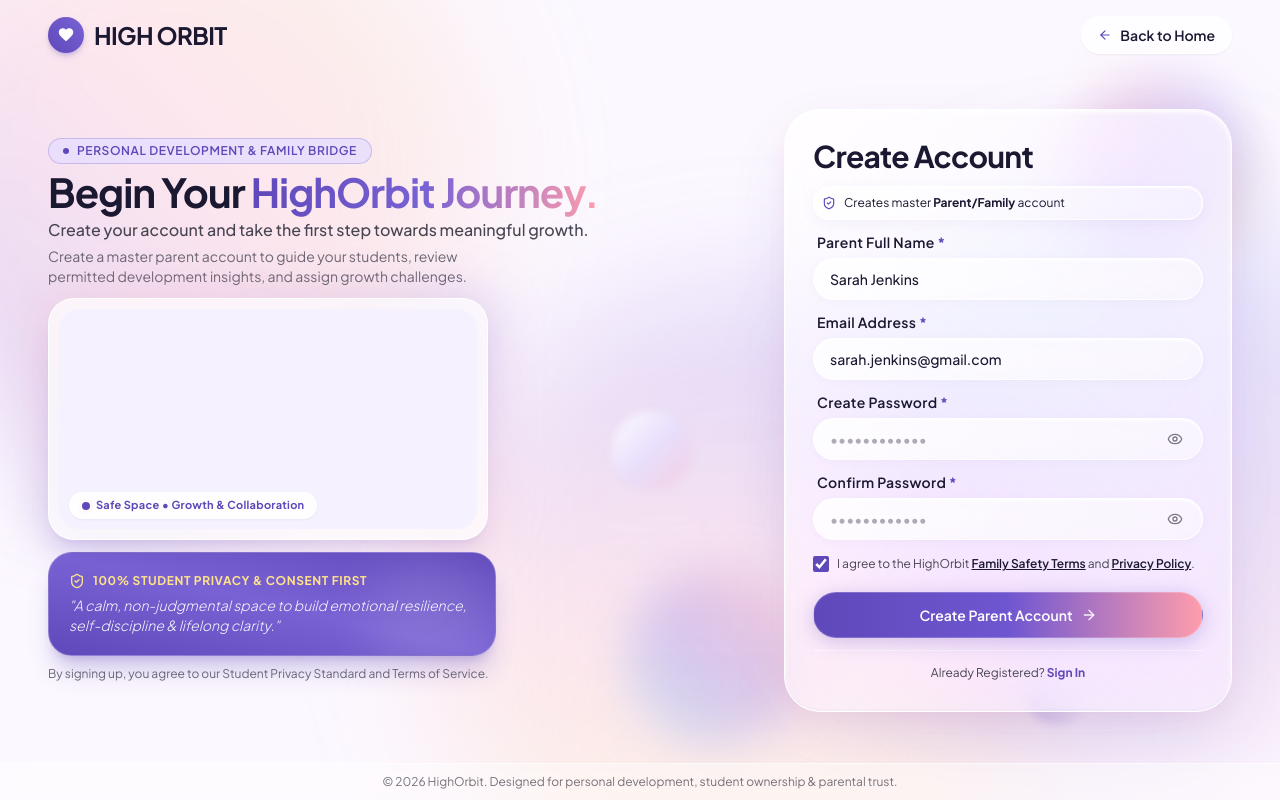
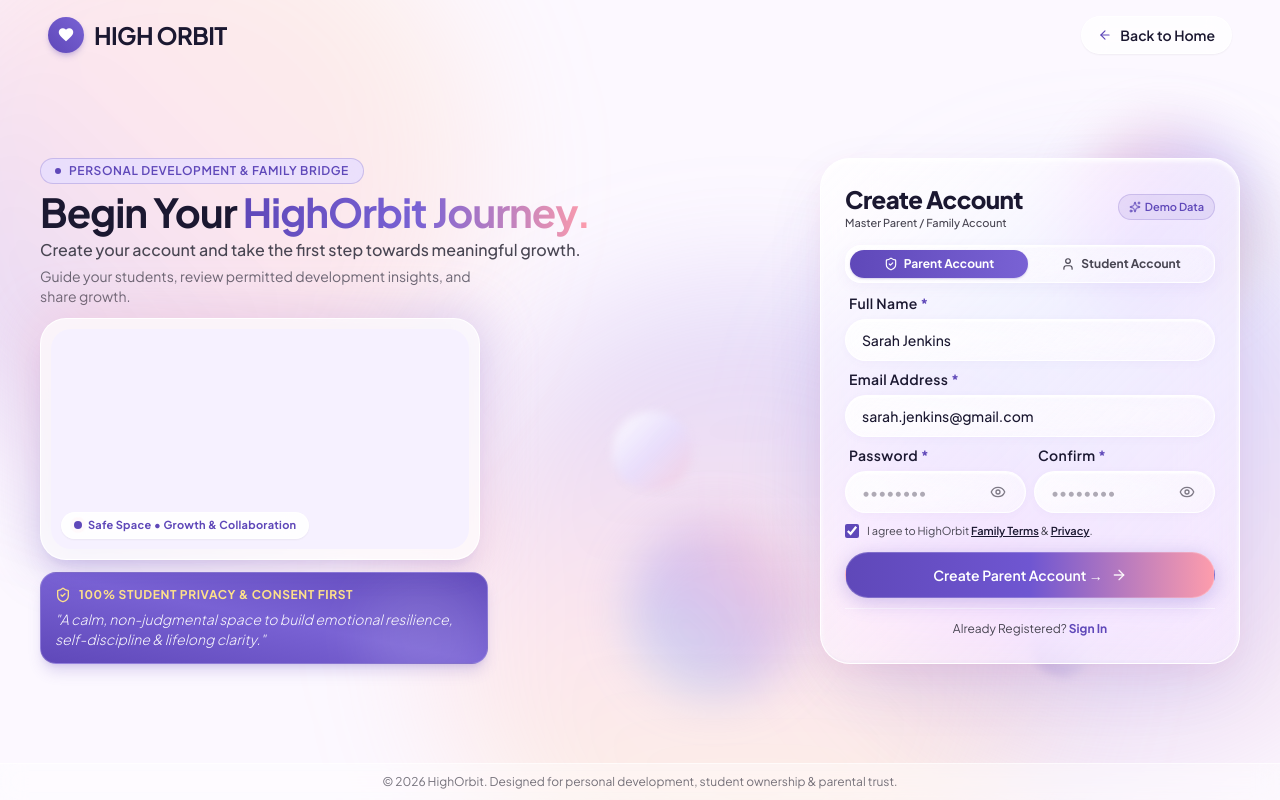
Before and after one commit to dwivedid544-source/Student-parent-guide, a React (Vite) app: page /register in a window 1280 px wide. Built offline with nearby package versions, Linux system fonts and the light colour scheme; a web font is replaced by a local one.

Commit message:
registration page

```diff
--- a/src/components/common/AuthLayout.jsx
+++ b/src/components/common/AuthLayout.jsx
@@ -12,7 +12,7 @@ export const AuthLayout = ({
   children,
 }) => {
   return (
-    <div className="relative min-h-screen lg:h-screen w-full flex flex-col justify-between bg-[#FCF8FF] text-on-surface font-sans selection:bg-primary selection:text-white overflow-x-hidden lg:overflow-hidden">
+    <div className="relative min-h-screen lg:h-screen w-full flex flex-col justify-between bg-[#FCF8FF] text-on-surface font-sans selection:bg-primary selection:text-white overflow-x-hidden overflow-y-auto lg:overflow-hidden">
 
       {/* Background Soft Gradients & Floating Pastel Depth Orbs */}
       <div className="absolute inset-0 pointer-events-none overflow-hidden z-0">
@@ -42,7 +42,7 @@ export const AuthLayout = ({
       </header>
 
       {/* Main Two-Column Layout */}
-      <main className="relative z-10 flex-1 max-w-7xl w-full mx-auto px-4 sm:px-6 lg:px-12 py-2 sm:py-3 flex items-center">
+      <main className="relative z-10 flex-1 max-w-7xl w-full mx-auto px-4 sm:px-6 lg:px-10 py-2 sm:py-3 my-auto flex items-center justify-center">
         <div className="w-full grid grid-cols-1 lg:grid-cols-12 gap-6 lg:gap-10 items-center">
 
           {/* Left Column: HighOrbit Welcome & Visual */}
@@ -81,7 +81,7 @@ export const AuthLayout = ({
             </div>
 
             {/* Editorial Highlight Card (Purple Gradient Quote Box) */}
-            <div className="p-4 sm:p-5 rounded-3xl bg-gradient-to-tr from-primary via-primary-container to-[#624bbc] text-white max-w-md shadow-xl shadow-primary/25 relative overflow-hidden border border-white/20">
+            <div className="p-3 sm:p-3.5 rounded-2xl bg-gradient-to-tr from-primary via-primary-container to-[#624bbc] text-white max-w-md shadow-lg shadow-primary/20 relative overflow-hidden border border-white/20">
               <div className="absolute top-0 right-0 w-32 h-32 rounded-full bg-white/10 blur-xl pointer-events-none" />
               <div className="flex items-center gap-2 text-xs font-bold uppercase tracking-wider text-[#FFE28A] mb-1.5">
                 <ShieldCheck className="w-4 h-4 text-[#FFE28A]" />
@@ -110,7 +110,7 @@ export const AuthLayout = ({
             <div className="absolute -bottom-3 right-1/4 w-16 h-16 rounded-full bg-gradient-to-tr from-primary/25 to-white/70 blur-sm pointer-events-none z-0" />
 
             {/* The Main Frosted Glass Card */}
-            <div className="relative z-10 w-full max-w-md rounded-[36px] p-5 sm:p-7 highorbit-glass-card">
+            <div className="relative z-10 w-full max-w-[420px] rounded-[30px] p-5 sm:p-6 highorbit-glass-card shadow-xl">
               {cardTitle && (
                 <h2 className="text-2xl sm:text-3xl font-bold text-on-surface tracking-tight mb-3">
                   {cardTitle}
--- a/src/pages/RegisterPage.jsx
+++ b/src/pages/RegisterPage.jsx
@@ -1,6 +1,6 @@
 import React, { useState } from 'react';
 import { Link, useNavigate } from 'react-router-dom';
-import { ShieldCheck, Check, ArrowRight, Loader2 } from 'lucide-react';
+import { ShieldCheck, User, Check, ArrowRight, Loader2, Sparkles, KeyRound } from 'lucide-react';
 import { AuthLayout } from '../components/common/AuthLayout';
 import { FormInput } from '../components/common/FormInput';
 import { PrimaryButton } from '../components/common/PrimaryButton';
@@ -8,9 +8,13 @@ import { useOnboarding } from '../context/OnboardingContext';
 
 export const RegisterPage = () => {
   const navigate = useNavigate();
-  const { registerParent } = useOnboarding();
+  const { registerParent, registerStudent } = useOnboarding();
 
-  const [formData, setFormData] = useState({
+  // Active Role Tab: 'PARENT' | 'STUDENT'
+  const [activeTab, setActiveTab] = useState('PARENT');
+
+  // Parent Form State
+  const [parentFormData, setParentFormData] = useState({
     fullName: 'Sarah Jenkins',
     email: 'sarah.jenkins@gmail.com',
     password: '',
@@ -18,38 +22,25 @@ export const RegisterPage = () => {
     agreeTerms: true,
   });
 
+  // Student Form State
+  const [studentFormData, setStudentFormData] = useState({
+    fullName: 'Alex Parker',
+    email: 'alex.parker@college.edu',
+    grade: 'Grade 11 / College Prep',
+    password: '',
+    confirmPassword: '',
+    familyKey: '',
+    agreeTerms: true,
+  });
+
   const [errors, setErrors] = useState({});
+  const [studentErrors, setStudentErrors] = useState({});
   const [isLoading, setIsLoading] = useState(false);
   const [successMsg, setSuccessMsg] = useState('');
 
-  // Password strength (1 to 4)
-  const getPasswordStrength = (pass) => {
-    if (!pass) return { score: 0, label: '', color: 'bg-gray-200' };
-    let score = 0;
-    if (pass.length >= 6) score += 1;
-    if (pass.length >= 9) score += 1;
-    if (/[A-Z]/.test(pass) && /[0-9]/.test(pass)) score += 1;
-    if (/[^A-Za-z0-9]/.test(pass)) score += 1;
-
-    switch (score) {
-      case 1:
-        return { score: 1, label: 'Weak', color: 'bg-red-400', textColor: 'text-red-600' };
-      case 2:
-        return { score: 2, label: 'Fair', color: 'bg-amber-400', textColor: 'text-amber-600' };
-      case 3:
-        return { score: 3, label: 'Good', color: 'bg-secondary-container', textColor: 'text-secondary-container' };
-      case 4:
-        return { score: 4, label: 'Strong', color: 'bg-primary', textColor: 'text-primary' };
-      default:
-        return { score: 1, label: 'Weak', color: 'bg-red-400', textColor: 'text-red-600' };
-    }
-  };
-
-  const strength = getPasswordStrength(formData.password);
-
-  const handleChange = (e) => {
+  const handleParentChange = (e) => {
     const { name, value, type, checked } = e.target;
-    setFormData((prev) => ({
+    setParentFormData((prev) => ({
       ...prev,
       [name]: type === 'checkbox' ? checked : value,
     }));
@@ -58,55 +49,104 @@ export const RegisterPage = () => {
     }
   };
 
-  const validate = () => {
+  const handleStudentChange = (e) => {
+    const { name, value, type, checked } = e.target;
+    setStudentFormData((prev) => ({
+      ...prev,
+      [name]: type === 'checkbox' ? checked : value,
+    }));
+    if (studentErrors[name]) {
+      setStudentErrors((prev) => ({ ...prev, [name]: '' }));
+    }
+  };
+
+  // Demo auto-filler
+  const fillDemoCredentials = () => {
+    if (activeTab === 'PARENT') {
+      setParentFormData({
+        fullName: 'Sarah Jenkins',
+        email: 'sarah.jenkins@gmail.com',
+        password: 'Password123!',
+        confirmPassword: 'Password123!',
+        agreeTerms: true,
+      });
+      setErrors({});
+    } else {
+      setStudentFormData({
+        fullName: 'Alex Parker',
+        email: 'alex.parker@college.edu',
+        grade: 'Grade 11 / College Prep',
+        password: 'Password123!',
+        confirmPassword: 'Password123!',
+        familyKey: 'ORBIT-7489',
+        agreeTerms: true,
+      });
+      setStudentErrors({});
+    }
+  };
+
+  const validateParent = () => {
     const newErrors = {};
-    if (!formData.fullName.trim()) {
-      newErrors.fullName = 'Full name is required';
-    }
-
-    if (!formData.email.trim()) {
-      newErrors.email = 'Email address is required';
-    } else if (!/\S+@\S+\.\S+/.test(formData.email)) {
-      newErrors.email = 'Please provide a valid email';
-    }
-
-    if (!formData.password) {
-      newErrors.password = 'Password is required';
-    } else if (formData.password.length < 6) {
-      newErrors.password = 'Password must be at least 6 characters';
-    }
-
-    if (formData.password !== formData.confirmPassword) {
+    if (!parentFormData.fullName.trim()) newErrors.fullName = 'Full name is required';
+    if (!parentFormData.email.trim()) newErrors.email = 'Email is required';
+    if (!parentFormData.password) newErrors.password = 'Password required';
+    else if (parentFormData.password.length < 6) newErrors.password = 'Min 6 chars';
+    if (parentFormData.password !== parentFormData.confirmPassword) {
       newErrors.confirmPassword = 'Passwords do not match';
     }
-
-    if (!formData.agreeTerms) {
-      newErrors.agreeTerms = 'Please agree to privacy and family safety terms';
-    }
+    if (!parentFormData.agreeTerms) newErrors.agreeTerms = 'Please agree to terms';
 
     setErrors(newErrors);
     return Object.keys(newErrors).length === 0;
   };
 
-  const handleSubmit = (e) => {
+  const validateStudent = () => {
+    const newErrors = {};
+    if (!studentFormData.fullName.trim()) newErrors.fullName = 'Student name is required';
+    if (!studentFormData.email.trim()) newErrors.email = 'Email is required';
+    if (!studentFormData.password) newErrors.password = 'Password required';
+    else if (studentFormData.password.length < 6) newErrors.password = 'Min 6 chars';
+    if (studentFormData.password !== studentFormData.confirmPassword) {
+      newErrors.confirmPassword = 'Passwords do not match';
+    }
+    if (!studentFormData.agreeTerms) newErrors.agreeTerms = 'Please agree to terms';
+
+    setStudentErrors(newErrors);
+    return Object.keys(newErrors).length === 0;
+  };
+
+  const handleParentSubmit = (e) => {
     e.preventDefault();
-    if (!validate()) return;
-
+    if (!validateParent()) return;
     setIsLoading(true);
 
     setTimeout(() => {
       setIsLoading(false);
       registerParent({
-        name: formData.fullName,
-        email: formData.email,
+        name: parentFormData.fullName,
+        email: parentFormData.email,
       });
+      setSuccessMsg('Family Account Created! Launching Onboarding...');
+      setTimeout(() => navigate('/onboarding/welcome'), 600);
+    }, 500);
+  };
 
-      setSuccessMsg('Family Account Created! Launching Onboarding...');
+  const handleStudentSubmit = (e) => {
+    e.preventDefault();
+    if (!validateStudent()) return;
+    setIsLoading(true);
 
     setTimeout(() => {
-        navigate('/onboarding/welcome');
-      }, 700);
-    }, 600);
+      setIsLoading(false);
+      registerStudent({
+        name: studentFormData.fullName,
+        email: studentFormData.email,
+        grade: studentFormData.grade,
+        familyKey: studentFormData.familyKey,
+      });
+      setSuccessMsg('Student Account Created! Entering Sanctuary...');
+      setTimeout(() => navigate('/child/dashboard'), 600);
+    }, 500);
   };
 
   return (
@@ -117,147 +157,262 @@ export const RegisterPage = () => {
         </>
       }
       subheading="Create your account and take the first step towards meaningful growth."
-      description="Create a master parent account to guide your students, review permitted development insights, and assign growth challenges."
-      bottomNote="By signing up, you agree to our Student Privacy Standard and Terms of Service."
-      cardTitle="Create Account"
+      description={
+        activeTab === 'PARENT'
+          ? 'Guide your students, review permitted development insights, and share growth.'
+          : 'Track habits, reflect on feelings in privacy, and build emotional independence.'
+      }
+      cardTitle=""
     >
-      <form onSubmit={handleSubmit} className="flex flex-col gap-2.5 sm:gap-3">
+      <div className="flex flex-col gap-2.5">
 
-        {/* Role Notice Pill - Frosted Glass Tile */}
-        <div className="flex items-center gap-2 p-2 rounded-2xl highorbit-glass-tile text-xs text-on-surface shadow-2xs">
-          <ShieldCheck className="w-3.5 h-3.5 text-primary shrink-0" />
-          <span>Creates master <strong>Parent/Family</strong> account</span>
+        {/* Header Title with 1-Click Demo Pill */}
+        <div className="flex items-center justify-between pb-1">
+          <div>
+            <h2 className="text-xl sm:text-2xl font-extrabold text-on-surface tracking-tight">
+              Create Account
+            </h2>
+            <p className="text-[11px] text-on-surface-variant font-medium">
+              {activeTab === 'PARENT' ? 'Master Parent / Family Account' : 'Student Sanctuary Space'}
+            </p>
+          </div>
+
+          <button
+            type="button"
+            onClick={fillDemoCredentials}
+            className="inline-flex items-center gap-1 px-2.5 py-1 rounded-full text-[11px] font-semibold text-primary bg-primary/10 hover:bg-primary/20 border border-primary/20 transition-all cursor-pointer shadow-2xs hover:scale-105"
+            title="Auto-fill sample data"
+          >
+            <Sparkles className="w-3 h-3 text-primary" />
+            <span>Demo Data</span>
+          </button>
+        </div>
+
+        {/* Role Selection Tabs - Sleek Frosted Pill */}
+        <div className="p-1 rounded-2xl highorbit-glass-tile flex items-center gap-1">
+          <button
+            type="button"
+            onClick={() => {
+              setActiveTab('PARENT');
+              setErrors({});
+              setStudentErrors({});
+              setSuccessMsg('');
+            }}
+            className={`flex-1 py-1.5 px-3 rounded-xl text-xs font-bold flex items-center justify-center gap-1.5 transition-all cursor-pointer ${
+              activeTab === 'PARENT'
+                ? 'bg-gradient-to-r from-primary to-primary-container text-white shadow-sm shadow-primary/25'
+                : 'text-on-surface-variant hover:text-on-surface hover:bg-white/40'
+            }`}
+          >
+            <ShieldCheck className="w-3.5 h-3.5" />
+            <span>Parent Account</span>
+          </button>
+
+          <button
+            type="button"
+            onClick={() => {
+              setActiveTab('STUDENT');
+              setErrors({});
+              setStudentErrors({});
+              setSuccessMsg('');
+            }}
+            className={`flex-1 py-1.5 px-3 rounded-xl text-xs font-bold flex items-center justify-center gap-1.5 transition-all cursor-pointer ${
+              activeTab === 'STUDENT'
+                ? 'bg-gradient-to-r from-primary to-primary-container text-white shadow-sm shadow-primary/25'
+                : 'text-on-surface-variant hover:text-on-surface hover:bg-white/40'
+            }`}
+          >
+            <User className="w-3.5 h-3.5" />
+            <span>Student Account</span>
+          </button>
         </div>
 
         {/* Success message banner */}
         {successMsg && (
-          <div className="p-2.5 rounded-2xl bg-gradient-to-r from-primary-fixed/90 to-secondary-fixed/60 border border-white/80 text-primary text-xs sm:text-sm font-semibold flex items-center gap-2 backdrop-blur-md shadow-2xs animate-fadeIn">
-            <Check className="w-4 h-4 text-primary shrink-0" />
+          <div className="p-2 rounded-xl bg-gradient-to-r from-primary-fixed/90 to-secondary-fixed/60 border border-white/80 text-primary text-xs font-semibold flex items-center gap-2 backdrop-blur-md shadow-2xs animate-fadeIn">
+            <Check className="w-3.5 h-3.5 text-primary shrink-0" />
             <span>{successMsg}</span>
           </div>
         )}
 
-        {/* Full Name */}
+        {/* ─── PARENT REGISTRATION FORM ─── */}
+        {activeTab === 'PARENT' && (
+          <form onSubmit={handleParentSubmit} className="flex flex-col gap-2">
             <FormInput
-          label="Parent Full Name"
+              label="Full Name"
               type="text"
               name="fullName"
-          value={formData.fullName}
-          onChange={handleChange}
+              value={parentFormData.fullName}
+              onChange={handleParentChange}
               placeholder="e.g. Sarah Jenkins"
               error={errors.fullName}
               required
               autoComplete="name"
             />
 
-        {/* Email Address */}
             <FormInput
               label="Email Address"
               type="email"
               name="email"
-          value={formData.email}
-          onChange={handleChange}
+              value={parentFormData.email}
+              onChange={handleParentChange}
               placeholder="e.g. sarah.jenkins@gmail.com"
               error={errors.email}
               required
               autoComplete="email"
             />
 
-        {/* Password */}
-        <div className="flex flex-col gap-1">
+            {/* Passwords in 2-Column Grid */}
+            <div className="grid grid-cols-2 gap-2">
               <FormInput
-            label="Create Password"
+                label="Password"
                 type="password"
                 name="password"
-            value={formData.password}
-            onChange={handleChange}
-            placeholder="••••••••••••"
+                value={parentFormData.password}
+                onChange={handleParentChange}
+                placeholder="••••••••"
                 error={errors.password}
                 required
                 autoComplete="new-password"
               />
-
-          {/* Password Strength Indicator */}
-          {formData.password && (
-            <div className="px-1 pt-0.5 flex flex-col gap-1 animate-fadeIn">
-              <div className="flex items-center justify-between text-[11px] font-semibold">
-                <span className="text-on-surface-variant">Password Strength:</span>
-                <span className={strength.textColor}>{strength.label}</span>
-              </div>
-              <div className="grid grid-cols-4 gap-1 h-1.5 w-full bg-white/60 backdrop-blur-xs rounded-full overflow-hidden p-0.5 border border-white/70">
-                <div className={`h-full rounded-full transition-all duration-300 ${strength.score >= 1 ? strength.color : 'bg-transparent'}`} />
-                <div className={`h-full rounded-full transition-all duration-300 ${strength.score >= 2 ? strength.color : 'bg-transparent'}`} />
-                <div className={`h-full rounded-full transition-all duration-300 ${strength.score >= 3 ? strength.color : 'bg-transparent'}`} />
-                <div className={`h-full rounded-full transition-all duration-300 ${strength.score >= 4 ? strength.color : 'bg-transparent'}`} />
-              </div>
-            </div>
-          )}
-        </div>
-
-        {/* Confirm Password */}
               <FormInput
-          label="Confirm Password"
+                label="Confirm"
                 type="password"
                 name="confirmPassword"
-          value={formData.confirmPassword}
-          onChange={handleChange}
-          placeholder="••••••••••••"
+                value={parentFormData.confirmPassword}
+                onChange={handleParentChange}
+                placeholder="••••••••"
                 error={errors.confirmPassword}
                 required
                 autoComplete="new-password"
               />
+            </div>
 
-        {/* Terms and Privacy Agreement */}
-        <div className="pt-0.5 flex flex-col gap-1">
-          <label className="flex items-start gap-2 cursor-pointer text-xs text-on-surface-variant select-none leading-relaxed">
+            {/* Terms Agreement */}
+            <label className="flex items-center gap-2 cursor-pointer text-[11px] text-on-surface-variant select-none pt-0.5">
               <input
                 type="checkbox"
                 name="agreeTerms"
-              checked={formData.agreeTerms}
-              onChange={handleChange}
-              className="w-4 h-4 mt-0.5 rounded text-primary border-primary/30 focus:ring-0 cursor-pointer accent-primary shrink-0"
+                checked={parentFormData.agreeTerms}
+                onChange={handleParentChange}
+                className="w-3.5 h-3.5 rounded text-primary border-primary/30 focus:ring-0 cursor-pointer accent-primary shrink-0"
               />
-            <span>
-              I agree to the HighOrbit <span className="underline font-semibold text-on-surface">Family Safety Terms</span> and <span className="underline font-semibold text-on-surface">Privacy Policy</span>.
-            </span>
+              <span>I agree to HighOrbit <span className="underline font-semibold text-on-surface">Family Terms</span> &amp; <span className="underline font-semibold text-on-surface">Privacy</span>.</span>
             </label>
             {errors.agreeTerms && (
-            <span className="text-red-600 text-xs pl-6">{errors.agreeTerms}</span>
+              <span className="text-red-600 text-[10px] pl-5">{errors.agreeTerms}</span>
             )}
-        </div>
 
             {/* Submit Button */}
-        <div className="pt-1.5">
-          <PrimaryButton
-            type="submit"
-            disabled={isLoading}
-            className="w-full py-3"
-          >
+            <div className="pt-1">
+              <PrimaryButton type="submit" disabled={isLoading} className="w-full py-2.5 text-xs sm:text-sm">
                 {isLoading ? (
                   <span className="flex items-center gap-2">
-                <Loader2 className="w-4 h-4 animate-spin" />
+                    <Loader2 className="w-3.5 h-3.5 animate-spin" />
                     <span>Creating Account...</span>
                   </span>
                 ) : (
-              <span>Create Parent Account</span>
+                  <span>Create Parent Account →</span>
                 )}
               </PrimaryButton>
             </div>
+          </form>
+        )}
+
+        {/* ─── STUDENT REGISTRATION FORM ─── */}
+        {activeTab === 'STUDENT' && (
+          <form onSubmit={handleStudentSubmit} className="flex flex-col gap-2">
+            <FormInput
+              label="Student Name"
+              type="text"
+              name="fullName"
+              value={studentFormData.fullName}
+              onChange={handleStudentChange}
+              placeholder="e.g. Alex Parker"
+              error={studentErrors.fullName}
+              required
+              autoComplete="name"
+            />
+
+            <FormInput
+              label="Student Email Address"
+              type="email"
+              name="email"
+              value={studentFormData.email}
+              onChange={handleStudentChange}
+              placeholder="e.g. alex.parker@college.edu"
+              error={studentErrors.email}
+              required
+              autoComplete="email"
+            />
+
+            {/* Password & Optional Pairing Key in 2-Column Grid */}
+            <div className="grid grid-cols-2 gap-2">
+              <FormInput
+                label="Password"
+                type="password"
+                name="password"
+                value={studentFormData.password}
+                onChange={handleStudentChange}
+                placeholder="••••••••"
+                error={studentErrors.password}
+                required
+                autoComplete="new-password"
+              />
+
+              <FormInput
+                label="Family Key (Optional)"
+                type="text"
+                name="familyKey"
+                value={studentFormData.familyKey}
+                onChange={handleStudentChange}
+                placeholder="e.g. ORBIT-7489"
+                icon={KeyRound}
+              />
+            </div>
+
+            {/* Terms Agreement */}
+            <label className="flex items-center gap-2 cursor-pointer text-[11px] text-on-surface-variant select-none pt-0.5">
+              <input
+                type="checkbox"
+                name="agreeTerms"
+                checked={studentFormData.agreeTerms}
+                onChange={handleStudentChange}
+                className="w-3.5 h-3.5 rounded text-primary border-primary/30 focus:ring-0 cursor-pointer accent-primary shrink-0"
+              />
+              <span>I agree to Student Sanctuary <span className="underline font-semibold text-on-surface">Privacy Standard</span>.</span>
+            </label>
+            {studentErrors.agreeTerms && (
+              <span className="text-red-600 text-[10px] pl-5">{studentErrors.agreeTerms}</span>
+            )}
+
+            {/* Submit Button */}
+            <div className="pt-1">
+              <PrimaryButton type="submit" disabled={isLoading} className="w-full py-2.5 text-xs sm:text-sm">
+                {isLoading ? (
+                  <span className="flex items-center gap-2">
+                    <Loader2 className="w-3.5 h-3.5 animate-spin" />
+                    <span>Creating Sanctuary Account...</span>
+                  </span>
+                ) : (
+                  <span>Create Student Account →</span>
+                )}
+              </PrimaryButton>
+            </div>
+          </form>
+        )}
 
         {/* Already Registered Navigation */}
-        <div className="text-center pt-2 border-t border-white/60">
+        <div className="text-center pt-1.5 border-t border-white/60">
           <span className="text-xs text-on-surface-variant">
             Already Registered?{' '}
-            <Link
-              to="/login"
-              className="font-bold text-primary hover:underline transition-colors"
-            >
+            <Link to="/login" className="font-bold text-primary hover:underline transition-colors">
               Sign In
             </Link>
           </span>
         </div>
 
-      </form>
+      </div>
     </AuthLayout>
   );
 };
```
Also changed, not shown: src/context/OnboardingContext.jsx (+35 -0 lines). Lines whose indentation alone changed are shown as unchanged.
